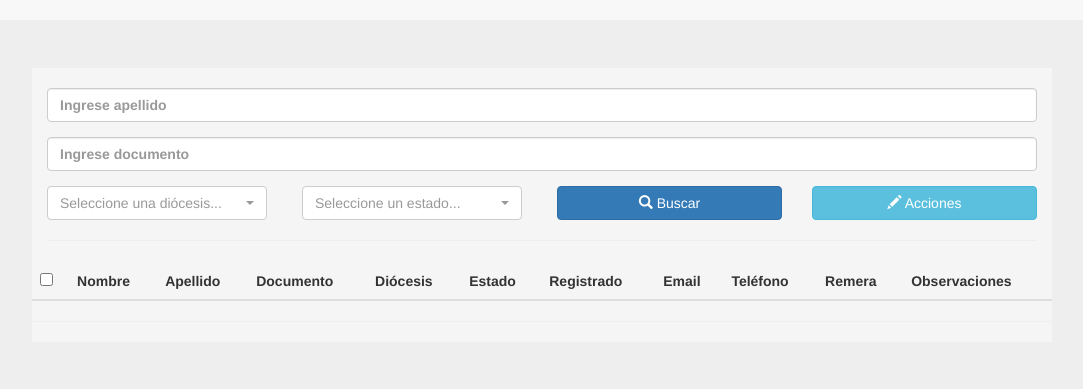
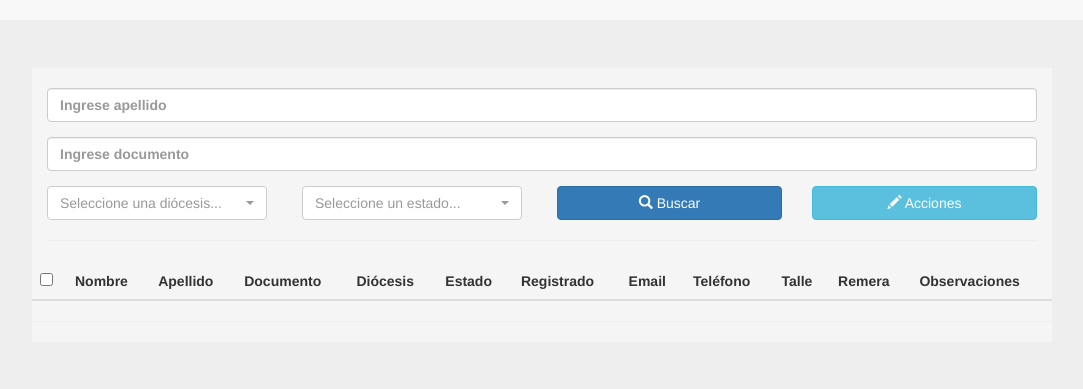
Before and after one commit to emifranciscon/CongresoNacional, a Django app: template backend/api/frontend/templates/work_view.html in a window 1280 px wide. Shown: the part 52-441 px from the top of the page, without its empty margins (98-1181 px from the left). Run offline with Django 3.2, Linux system fonts and the light colour scheme; the template is opened without the code that fills it, so the values that code supplies are empty; parts of the project's set-up code (start-up, migrations or seed data) failed here and were passed over; some libraries are stand-ins or nearby versions.

Commit message:
add talle

```diff
--- a/backend/api/frontend/static/js/work.js
+++ b/backend/api/frontend/static/js/work.js
@@ -23,6 +23,7 @@ $(document).ready(function() {
       'fecha_registro',
       'email_personal',
       'tel_personal',
+      'talle',
       'pago_remera',
       'descripcion_registro'
     ];
--- a/backend/api/frontend/templates/work_view.html
+++ b/backend/api/frontend/templates/work_view.html
@@ -54,6 +54,7 @@
             <th>Registrado</th>
             <th>Email</th>
             <th>Teléfono</th>
+            <th>Talle</th>
             <th>Remera</th>
             <th>Observaciones</th>
           </tr>
```
